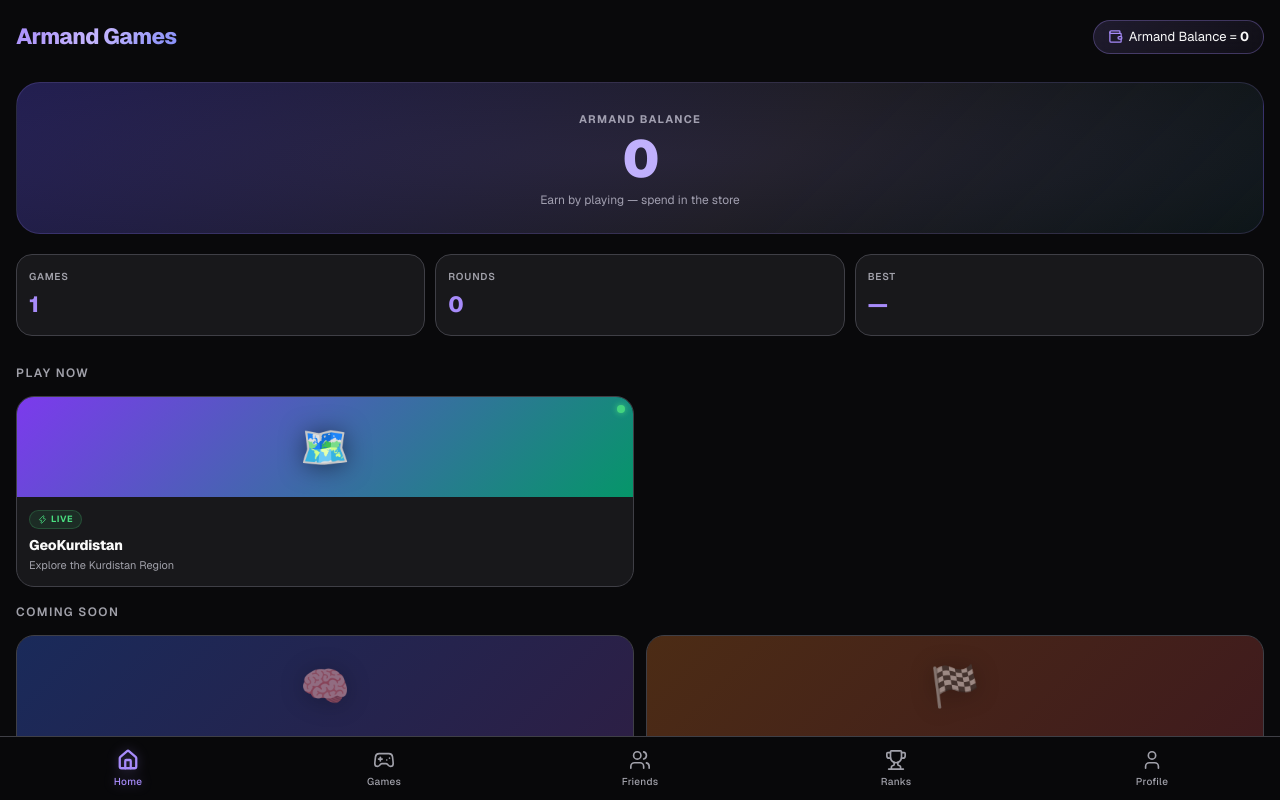
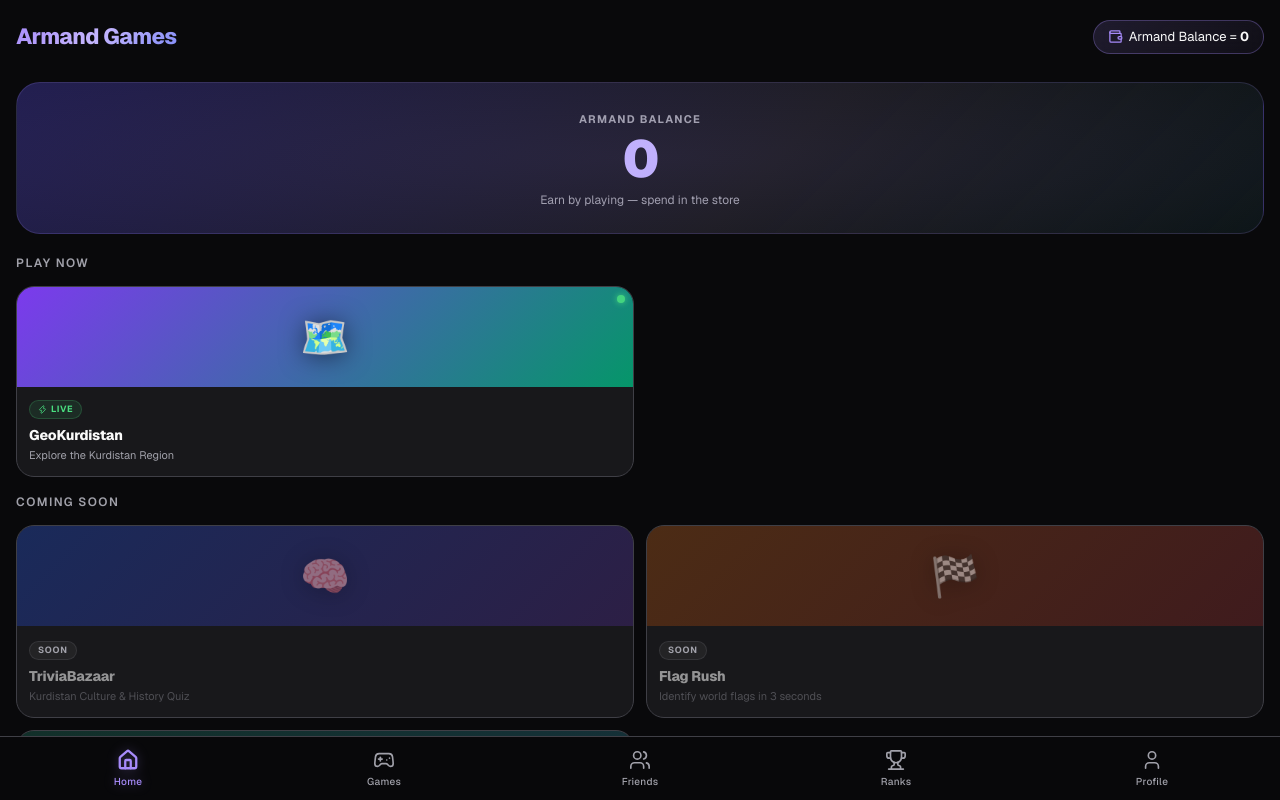
Before and after one commit to ARMAND187/armand-game, a Next.js app: page / in a window 1280 px wide. Built offline with nearby package versions, Linux system fonts and the light colour scheme.

Commit message:
Fix UI elements

```diff
--- a/app/page.tsx
+++ b/app/page.tsx
@@ -28,21 +28,7 @@ export default function HomePage() {
         <p className="balance-hero-sub">Earn by playing — spend in the store</p>
       </div>
 
-      {/* ── Quick stats ── */}
-      <div className="stat-row">
-        <div className="stat-chip">
-          <span className="stat-chip-label">Games</span>
-          <span className="stat-chip-value">{liveGames.length}</span>
-        </div>
-        <div className="stat-chip">
-          <span className="stat-chip-label">Rounds</span>
-          <span className="stat-chip-value">0</span>
-        </div>
-        <div className="stat-chip">
-          <span className="stat-chip-label">Best</span>
-          <span className="stat-chip-value">—</span>
-        </div>
-      </div>
+      {/* ── Quick stats removed for general game hub ── */}
 
       {/* ── Live Games ── */}
       <p className="section-title">Play Now</p>
--- a/app/profile/page.tsx
+++ b/app/profile/page.tsx
@@ -1,11 +1,13 @@
 "use client";
 
 import { useWalletStore } from "@/store/useWalletStore";
+import { useEffect, useState } from "react";
 import {
   Settings, Bell, Gift, ChevronRight,
   Shield, Edit3, MapPin, Trophy,
 } from "lucide-react";
 import Link from "next/link";
+import { createClient } from "@/utils/supabase/client";
 
 const menuItems = [
   { icon: Bell,    label: "Notifications",  sub: "Manage alerts",          href: "/notifications" },
@@ -17,25 +19,43 @@ const menuItems = [
 
 export default function ProfilePage() {
   const armandBalance = useWalletStore((s) => s.armandBalance);
+  const [username, setUsername] = useState("Loading...");
+
+  useEffect(() => {
+    const fetchUser = async () => {
+      const supabase = createClient();
+      const { data: { user } } = await supabase.auth.getUser();
+      if (user?.user_metadata?.username) {
+        setUsername(user.user_metadata.username);
+      } else {
+        setUsername("Anonymous");
+      }
+    };
+    fetchUser();
+  }, []);
+
+  const displayName = username !== "Loading..." && username !== "Anonymous"
+    ? username.charAt(0).toUpperCase() + username.slice(1)
+    : username;
 
   return (
     <div className="page-shell">
       {/* ── Profile card ── */}
       <div className="profile-card">
-        <div className="profile-avatar-ring">AG</div>
-        <div className="profile-username">Guest Player</div>
-        <div className="profile-handle">@guest</div>
+        <div className="profile-avatar-ring">{username !== "Loading..." && username !== "Anonymous" ? username.charAt(0).toUpperCase() : "AG"}</div>
+        <div className="profile-username">{displayName}</div>
+        <div className="profile-handle">@{username}</div>
 
         {/* Editable fields (static display for now) */}
         <div className="profile-fields">
           <div className="profile-field">
             <span className="profile-field-label">Username</span>
-            <span className="profile-field-value">guest</span>
+            <span className="profile-field-value">{username}</span>
             <Edit3 size={13} color="var(--neon)" />
           </div>
           <div className="profile-field" style={{ borderBottom: "none" }}>
             <span className="profile-field-label">Display Name</span>
-            <span className="profile-field-value">Guest Player</span>
+            <span className="profile-field-value">{displayName}</span>
             <Edit3 size={13} color="var(--neon)" />
           </div>
         </div>
@@ -58,10 +78,6 @@ export default function ProfilePage() {
         <div className="stat-chip">
           <span className="stat-chip-label">Rounds</span>
           <span className="stat-chip-value" style={{ fontSize: 18 }}>0</span>
-        </div>
-        <div className="stat-chip">
-          <span className="stat-chip-label">Best km</span>
-          <span className="stat-chip-value" style={{ fontSize: 18 }}>—</span>
         </div>
         <div className="stat-chip">
           <span className="stat-chip-label">Rank</span>
```
